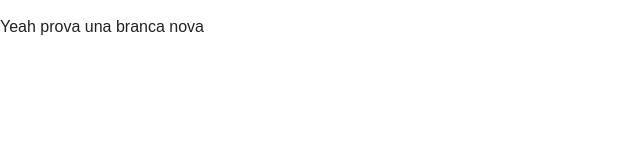
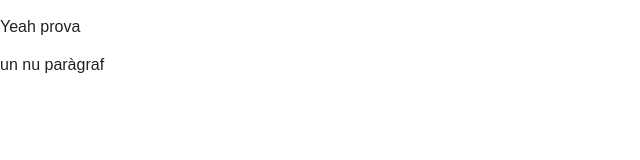
Before and after one commit to eladisanchez/eladi.cat, a plain HTML site: page index.html in a window 1280 px wide. Shown: the whole page, without its empty margins (0-640 px from the left). Drawn offline with nearby package versions, Linux system fonts and the light colour scheme.

Commit message:
nou paràgraf

```diff
--- a/index.html
+++ b/index.html
@@ -20,12 +20,14 @@
         <![endif]-->
 
         <!-- Add your site or application content here -->
-        <p>Yeah prova una branca nova</p>
+        <p>Yeah prova</p>
 
         <script src="https://code.jquery.com/jquery-1.12.0.min.js"></script>
         <script>window.jQuery || document.write('<script src="js/vendor/jquery-1.12.0.min.js"><\/script>')</script>
         <script src="js/plugins.js"></script>
         <script src="js/main.js"></script>
+
+        <p>un nu paràgraf</p>
 
         <!-- Google Analytics: change UA-XXXXX-X to be your site's ID. -->
         <script>
```
